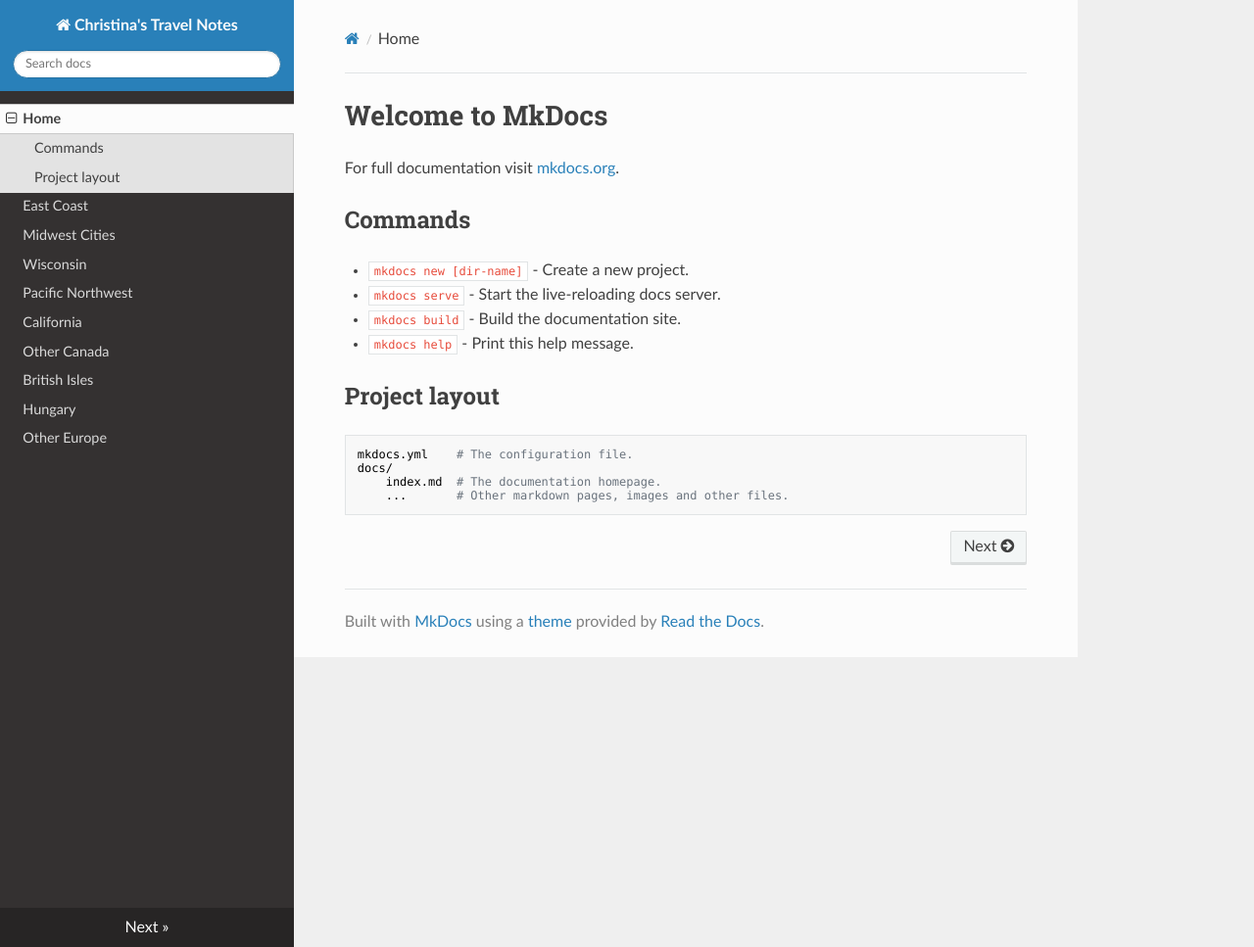
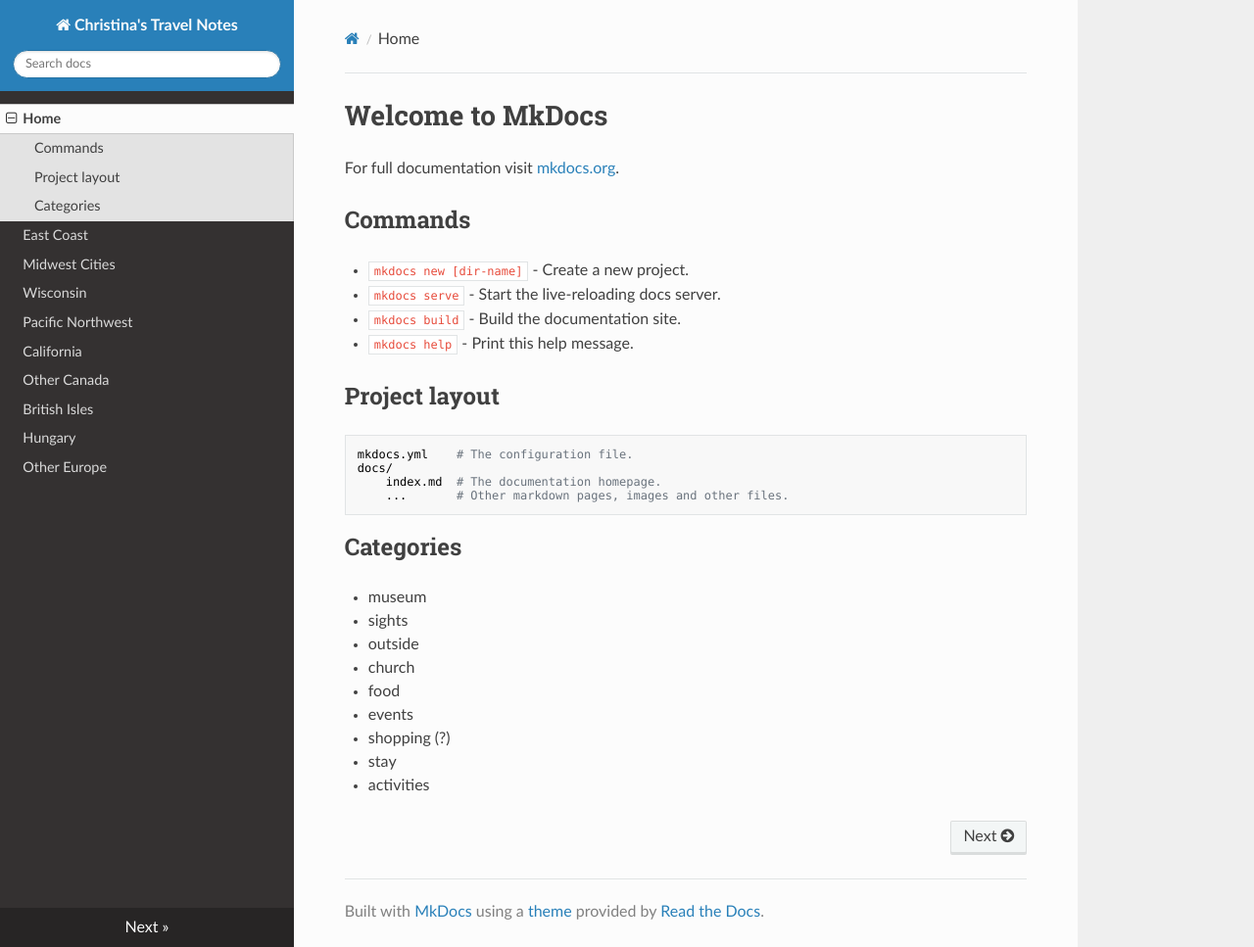
Before and after one commit to ChristinaLK/travel, an MkDocs documentation site: the page built from docs/index.md, in a window 1280 px wide and 967 px high. Shown: the whole window at 98% size. Built offline with MkDocs 1.6.1, drawn with Linux system fonts in a browser that asks for light colours; nearby versions of some CDN libraries.

Commit message:
categories for items

```diff
--- a/docs/index.md
+++ b/docs/index.md
@@ -15,3 +15,15 @@
     docs/
         index.md  # The documentation homepage.
         ...       # Other markdown pages, images and other files.
+
+## Categories
+
+* museum
+* sights
+* outside
+* church
+* food
+* events
+* shopping (?)
+* stay
+* activities
```
